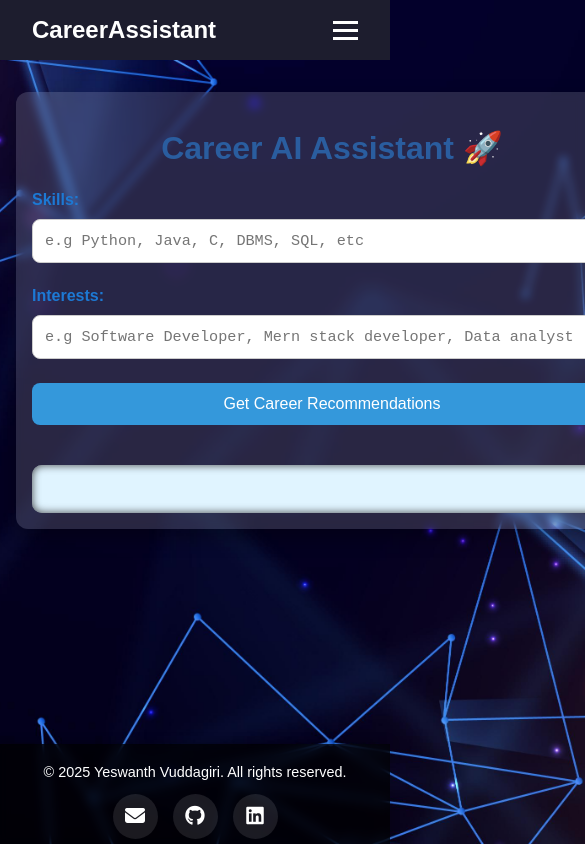
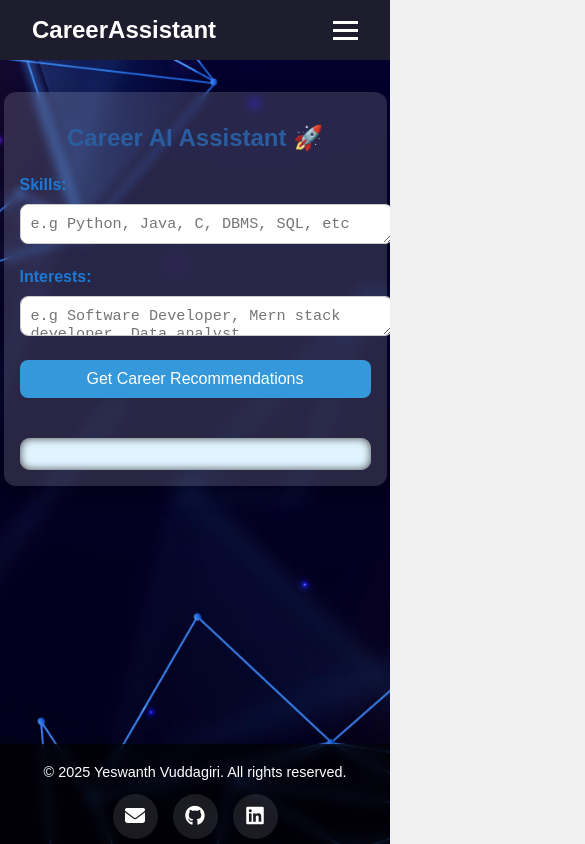
Before and after one commit to yeswanthvuddagiri/frontend, a React (Create React App) app: page /Career in a window 390 px wide. Shown: the top 844 px of the page, 585 px wide, since content can reach past the window. Built offline with nearby package versions, Linux system fonts and the light colour scheme; sample sign-in values are in the browser's storage; the HTML template or start-up script is replaced by a standard one.

Commit message:
Update App.css

```diff
--- a/src/App.css
+++ b/src/App.css
@@ -4,12 +4,21 @@ html, body, #root {
   margin: 0;
   padding: 0;
   font-family: 'Arial', sans-serif;
-  background-image: url('./im.jpg'); /* Move back.jpg to public folder */
+  background-image: url('./im.jpg'); /* Move image to public for consistency if needed */
   background-size: cover;
   background-position: center;
   background-repeat: no-repeat;
   background-attachment: fixed;
-  background-color: #f0f0f0; /* Fallback color */
+  background-color: #f0f0f0;
+  overflow-x: hidden;
+  scroll-behavior: smooth;
+}
+
+/* App Layout */
+.app-container {
+  display: flex;
+  flex-direction: column;
+  min-height: 100vh;
 }
 
 /* Container Styling */
@@ -35,6 +44,7 @@ h1 {
 label {
   font-weight: 600;
   color: #1d79d4;
+  font-size: 1.1rem;
 }
 
 /* Textareas */
@@ -86,11 +96,7 @@ button:hover {
   max-height: 400px;
   overflow-y: auto;
   animation: fadeIn 0.6s ease-in-out;
-}
-.app-container {
-  display: flex;
-  flex-direction: column;
-  min-height: 100vh;
+  font-size: 1.05rem;
 }
 
 /* Fade-in Animation */
@@ -108,16 +114,38 @@ button:hover {
 /* Responsive Design */
 @media (max-width: 600px) {
   .container {
-    margin: 2rem 1rem;
+    width: 90%;
+    margin: 2rem auto;
     padding: 1rem;
+  }
+
+  h1 {
+    font-size: 1.5rem;
+  }
+
+  label {
+    font-size: 1rem;
   }
 
   textarea {
     font-size: 0.95rem;
+    padding: 10px;
   }
 
   button {
     width: 100%;
     font-size: 1rem;
+    padding: 10px 20px;
+  }
+
+  .recommendations {
+    font-size: 0.95rem;
+    padding: 1rem;
+    max-height: 300px;
+  }
+
+  body {
+    background-attachment: scroll;
+    background-position: top;
   }
 }
```
